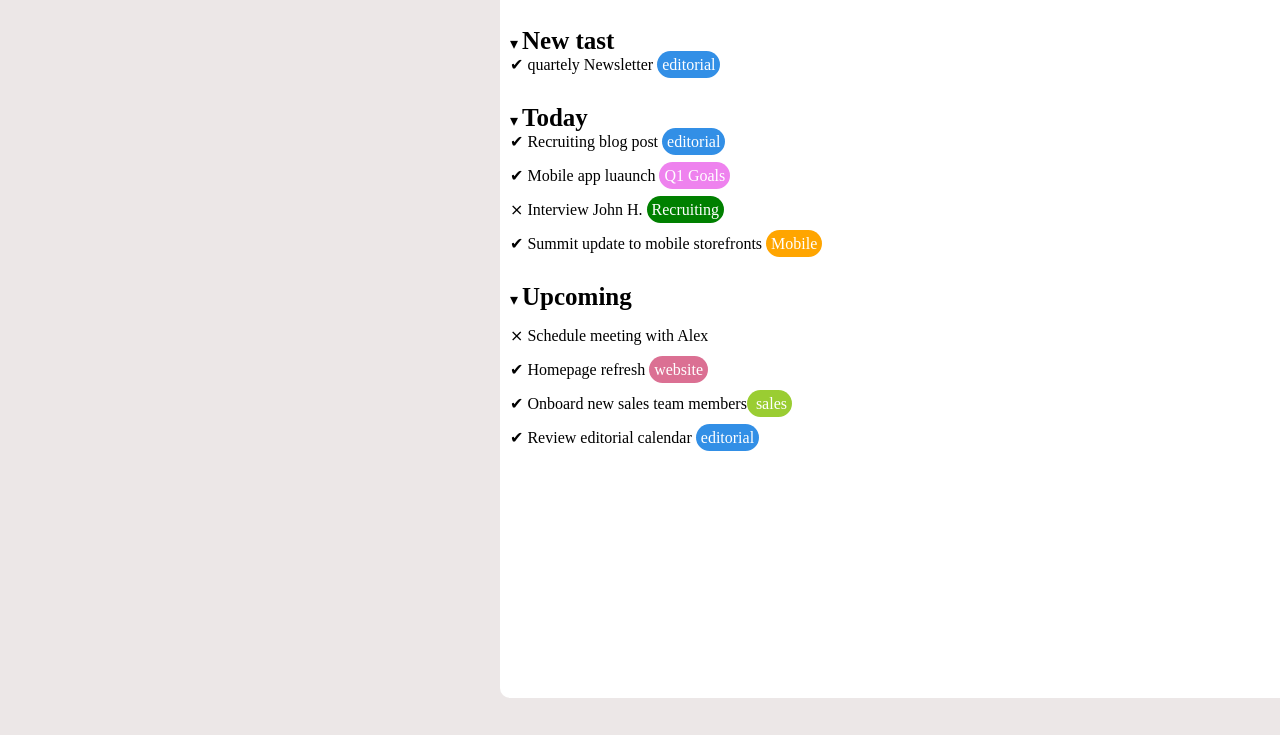
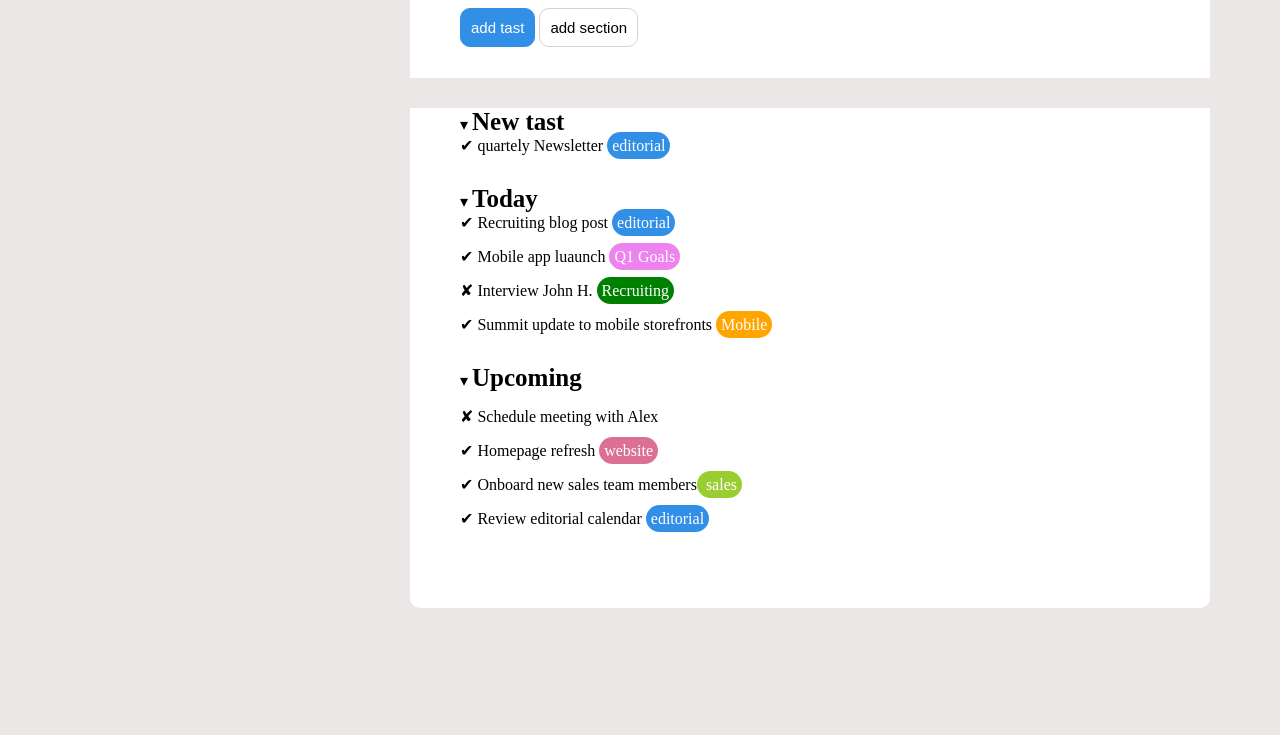
Before and after one commit to 07simone/html-css-toboolist, a plain HTML site: page index.html in a window 1280 px wide. Shown: the part 172-907 px from the top of the page. Drawn offline with Linux system fonts and the light colour scheme.

Commit message:
esercizio-finale

```diff
--- a/css/style.css
+++ b/css/style.css
@@ -7,21 +7,40 @@ padding: 0;
 .container{
     width: 100%;
     height: 120px;
-    border: 1px solid black;
+
 
 }
 .container-2{
     width: 100%;
-    height: 850px;
+    height: 100vh;
     background-color: rgb(236, 231, 231);
+    padding: 10px;
 }
 .contenitore-3{
     width: 800px;
-    height: 750px;
+    height: 120px;
     background-color: white;
-    margin-left: 500px;
-    border-radius: 10px;
-    padding: 10px;
+    margin-left: 400px;
+    border-top-left-radius: 10px;
+    border-top-right-radius: 10px;
+    padding: 50px;
+}
+
+.contenitore-4{
+    width: 800px;
+    background-color: white;
+    height: 500px;
+    margin-left: 400px;
+    border-bottom-left-radius: 10px;
+    border-bottom-right-radius: 10px;
+    padding-left: 50px;
+}
+
+
+
+.oggetto{
+    margin-bottom: 15px;
+
 }
 
 .logo{
--- a/index.html
+++ b/index.html
@@ -18,9 +18,13 @@
         <div class="container-2">
 
             <div class="contenitore-3">
-
+                <div class="oggetto">
                 <button class="tast bottone">add tast</button>
                 <button class="section bottone">add section</button>
+                </div>
+            </div>
+
+            <div class="contenitore-4">
                 <div class="list-1">
                     <ul>&dtrif; <strong class="titolo">New tast</strong> </ul>
                     <p>&#10004; quartely Newsletter <span class="edi-1">editorial</span></p>
@@ -30,19 +34,23 @@
                      <ul>&dtrif; <strong class="titolo">Today</strong></ul>
                      <p>&#10004; Recruiting blog post <span class="edi-1">editorial</span> </p>
                      <p class="paragrafo">&#10004; Mobile app luaunch <span class="edi-2">Q1 Goals</span></p>
-                     <p class="paragrafo">&Cross; Interview John H. <span class="edi-3"> Recruiting</span></p>
+                     <p class="paragrafo">&#10008; Interview John H. <span class="edi-3"> Recruiting</span></p>
                      <p class="paragrafo">&#10004; Summit update to mobile storefronts <span class="edi-4"> Mobile</span></p>
 
                  </div>
 
                  <div class="list-3">
                      <ul>&dtrif; <strong class="titolo"> Upcoming</strong></ul>
-                     <p class="paragrafo">&Cross; Schedule meeting with Alex</p>
+                     <p class="paragrafo">&#10008; Schedule meeting with Alex</p>
                      <p class="paragrafo">&#10004; Homepage refresh <span class="edi-5"> website</span></p>
                      <p class="paragrafo">&#10004; Onboard new sales team members<span class="edi-6"> sales</span></p>
                      <p class="paragrafo">&#10004; Review editorial calendar <span class="edi-1">editorial</span></p>
                  </div>
+
+
             </div>
+
+
         </div>
 
     </main>
```
